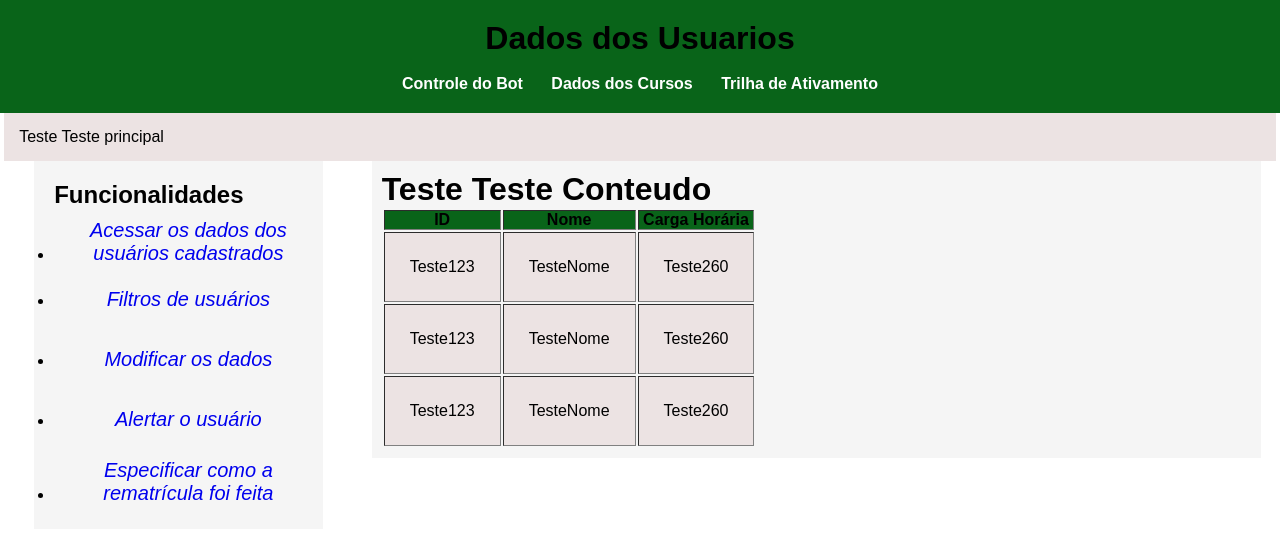
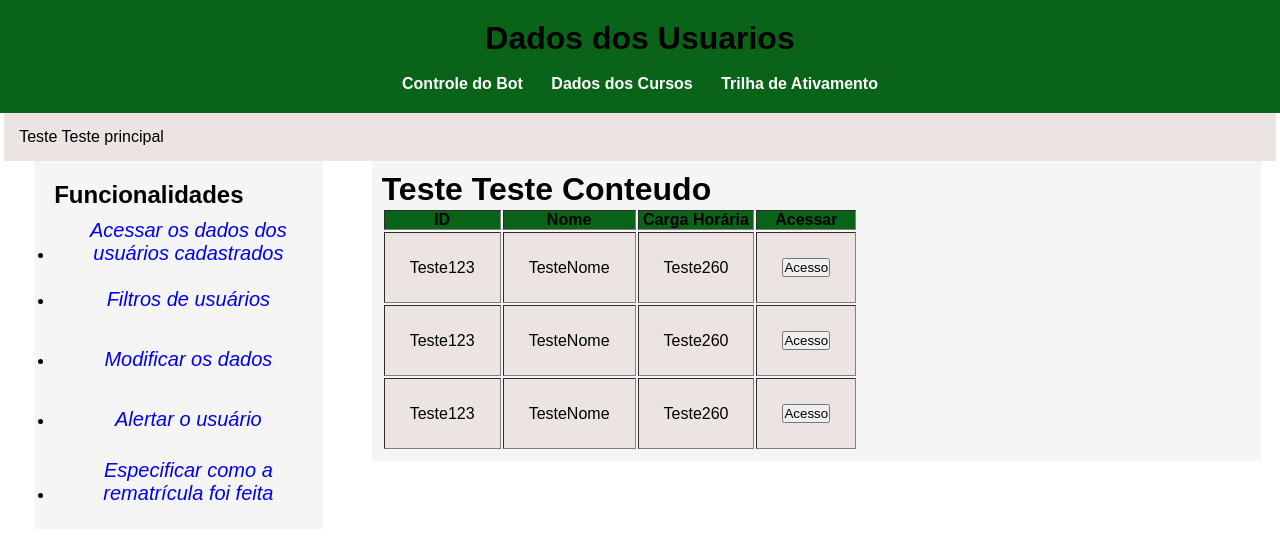
Before and after one commit to JoseWillians/ChatBotAdmin, a plain HTML site: page dados-dos-usuarios.html in a window 1280 px wide. Drawn offline with Linux system fonts and the light colour scheme.

Commit message:
botão de acesso

```diff
--- a/dados-dos-usuarios.html
+++ b/dados-dos-usuarios.html
@@ -48,22 +48,26 @@
                     <th>ID</th>
                     <th>Nome</th>
                     <th>Carga Horária</th>
+                    <th>Acessar</th>
                 </thead>
                 <tbody>
                     <tr>
                         <td>Teste123</td>
                         <td>TesteNome</td>
                         <td>Teste260</td>
+                        <td><button onclick="ocultar(); " type="submit" nome="acao">Acesso</button></td>
                     </tr>
                     <tr>
                         <td>Teste123</td>
                         <td>TesteNome</td>
                         <td>Teste260</td>
+                        <td><button onclick="ocultar(); " type="submit" nome="acao">Acesso</button></td>
                     </tr>
                     <tr>
                         <td>Teste123</td>
                         <td>TesteNome</td>
                         <td>Teste260</td>
+                        <td><button onclick="ocultar(); " type="submit" nome="acao">Acesso</button></td>
                     </tr>
                 </tbody>
             </table>
```
